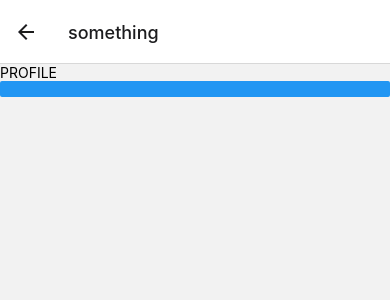
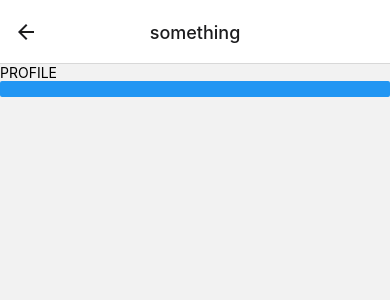
Before and after one commit to Lucostamagna/ReactNative_Navigation, a React Native app in the folder Navigation/: screen /Profile in a window 390 px wide. Shown: the top 300 px of the page. Built offline with nearby package versions, Linux system fonts and the light colour scheme.

Commit message:
add navigation

```diff
--- a/Navigation/src/Navigation/MyStack.js
+++ b/Navigation/src/Navigation/MyStack.js
@@ -8,15 +8,17 @@ const HomeStack = createStackNavigator();
 export default function MyStack() {
   return (
     <HomeStack.Navigator
-    initialRouteName='Home'
-    screenOptions={{
-      headerShown:true,
-      title:'something'
-    }}
+      initialRouteName="Home"
+      screenOptions={{
+        headerShown: true,
+        title: 'something',
+        headerTitleAlign: 'center',
+        presentation: 'card',
+      }}
     >
       <HomeStack.Screen name="Home" component={HomeScreen} />
       <HomeStack.Screen name="Profile" component={Profile} />
-      <HomeStack.Screen name = 'Setting' component={Setting}/>
+      <HomeStack.Screen name="Setting" component={Setting} />
     </HomeStack.Navigator>
   );
 }
```
